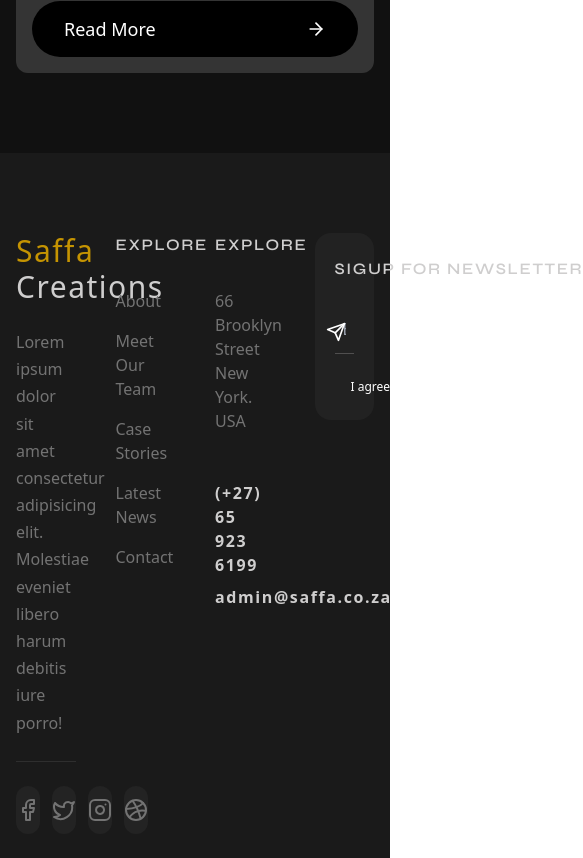
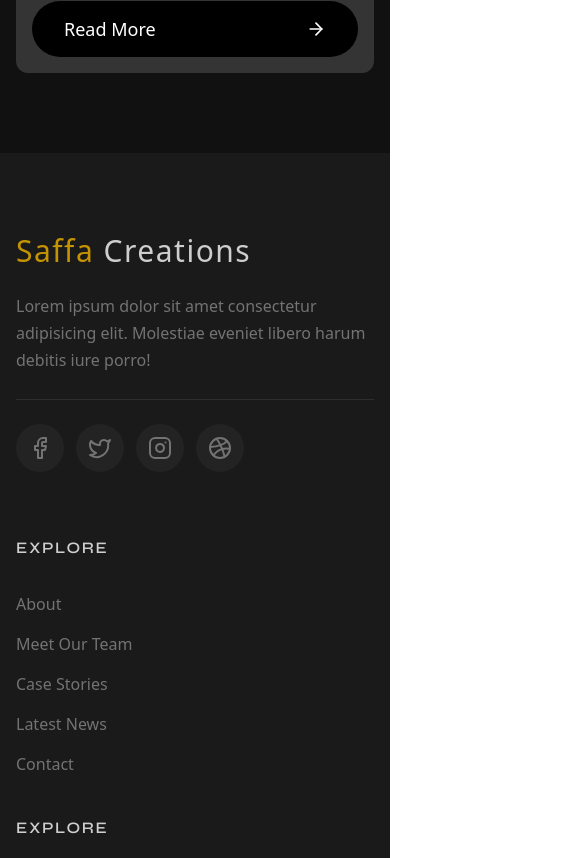
Before and after one commit to safarawolaz/saffacreations, a Next.js app: page / in a window 390 px wide. Shown: the part 8866-9724 px from the top of the page, 583 px wide, since content can reach past the window. Built offline with nearby package versions, Linux system fonts and the light colour scheme.

Commit message:
footer adjustment

```diff
--- a/components/shared/Footer.tsx
+++ b/components/shared/Footer.tsx
@@ -4,7 +4,7 @@ import Link from 'next/link'
 
 const Footer = () => {
   return (
-    <section className='min-h-[50vh] bg-[#1a1a1a] w-full py-20 lg:py-32 px-4 lg:px-10 grid grid-cols-4 gap-10'>
+    <section className='min-h-[50vh] bg-[#1a1a1a] w-full py-20 lg:py-32 px-4 lg:px-10 grid grid-cols-l sm:grid-cols-2 lg:grid-cols-4 gap-10'>
       <div className="">
         <Link href='/' className='text-[#cfcece] font-medium text-3xl tracking-wider'><span className='text-[#c59402]'>Saffa</span> Creations</Link>
         <p className='text-muted-foreground text-base leading-[1.7] mt-6'>Lorem ipsum dolor sit amet consectetur adipisicing elit. Molestiae eveniet libero harum debitis iure porro!</p>
```
